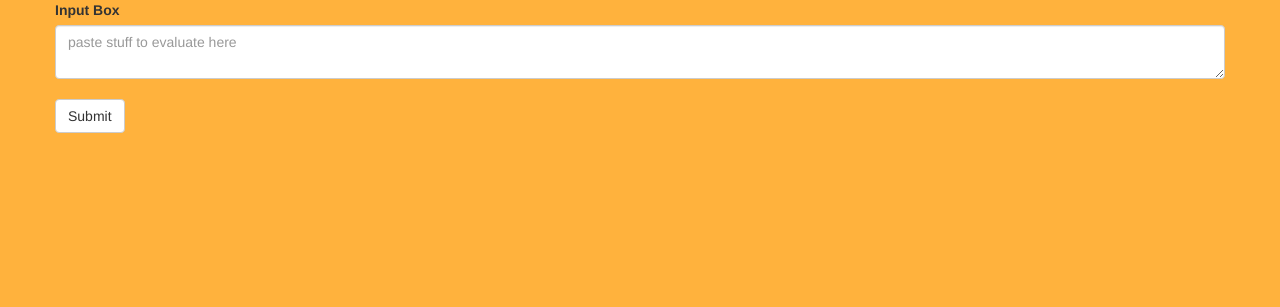
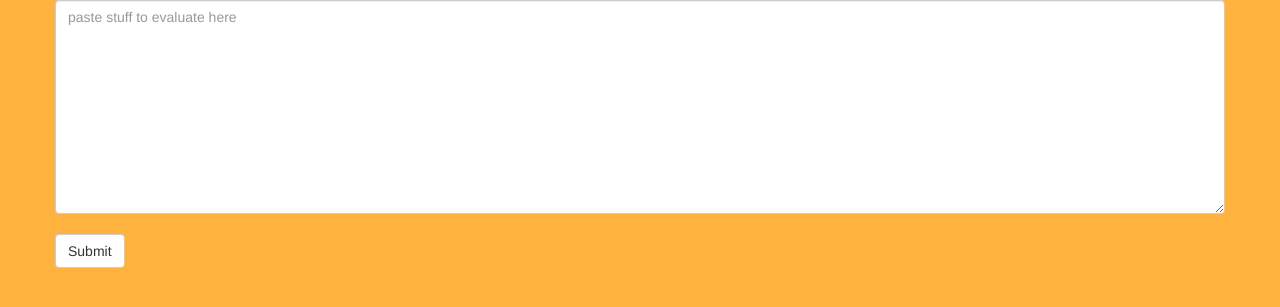
Before and after one commit to all-out/lootparser, a Django app: template lootparser/main/templates/paste.html in a window 1280 px wide. Shown: the part 196-503 px from the top of the page. Run offline with Django 3.2, Linux system fonts and the light colour scheme; the template is opened without the code that fills it, so the values that code supplies are empty; some libraries are stand-ins or nearby versions.

Commit message:
Increased line count of main paste box to 10

```diff
--- a/lootparser/main/templates/paste.html
+++ b/lootparser/main/templates/paste.html
@@ -5,8 +5,8 @@
         <form class="form-horizontal" action="/paste/" method="POST">
             {% csrf_token %}
             <div class="form-group">
-                <label for="raw_paste">Input Box</label>
-                <textarea class="form-control" placeholder="paste stuff to evaluate here" name="raw_paste" id="raw_paste"></textarea><br>
+                {# <label for="raw_paste">Input Box</label> #}
+                <textarea class="form-control" rows="10" placeholder="paste stuff to evaluate here" name="raw_paste" id="raw_paste"></textarea><br>
                 <input class="btn btn-default" type="submit" value="Submit">
             </div>
         </form>
```
